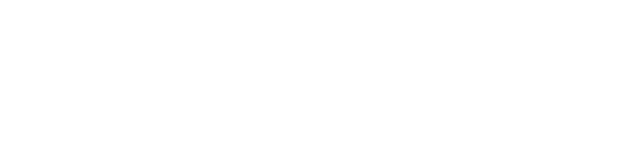
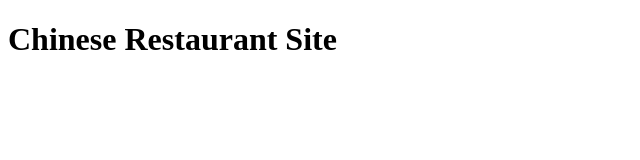
Before and after one commit to yagizceylan99/Chinese-Restaurant-Site, a plain HTML site: page after/index.html in a window 1280 px wide. Shown: the whole page, without its empty margins (0-640 px from the left). Drawn offline with Linux system fonts and the light colour scheme.

Commit message:
index.html test commit

```diff
--- a/after/index.html
+++ b/after/index.html
@@ -6,6 +6,8 @@
     <title>Document</title>
 </head>
 <body>
-
+    <h1>
+        Chinese Restaurant Site
+    </h1>
 </body>
 </html>
```
